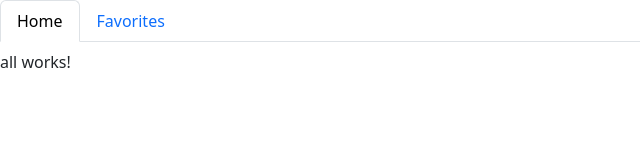
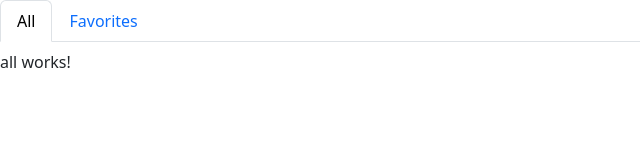
Before and after one commit to firbert96/pokemon-angular, an Angular app: page / in a window 1280 px wide. Shown: the top 160 px of the page, without its empty margins (0-640 px from the left). Built offline with nearby package versions, Linux system fonts and the light colour scheme.

Commit message:
fixing tab name

```diff
--- a/src/app/home/home.component.html
+++ b/src/app/home/home.component.html
@@ -1,6 +1,6 @@
 <ul ngbNav #nav="ngbNav" [(activeId)]="active" class="nav-tabs">
 	<li [ngbNavItem]="1">
-		<button ngbNavLink>Home</button>
+		<button ngbNavLink>All</button>
 		<ng-template ngbNavContent>
 			<app-all></app-all>
 		</ng-template>
```
